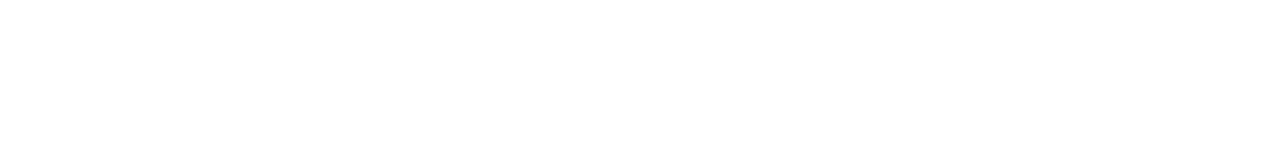
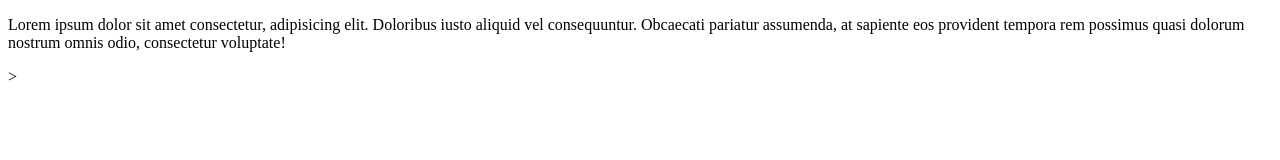
Before and after one commit to akshayn138888/gitter, a plain HTML site: page index.html in a window 1280 px wide. Drawn offline with Linux system fonts and the light colour scheme.

Commit message:
Added some Lorem Ipsum

```diff
--- a/index.html
+++ b/index.html
@@ -7,6 +7,8 @@
     <title>Git Practice</title>
 </head>
 <body>
+    <p> Lorem ipsum dolor sit amet consectetur, adipisicing elit. Doloribus iusto aliquid vel consequuntur. Obcaecati pariatur assumenda, at sapiente eos provident tempora rem possimus quasi dolorum nostrum omnis odio, consectetur voluptate!</p>>
+
 
 </body>
 </html>
```
